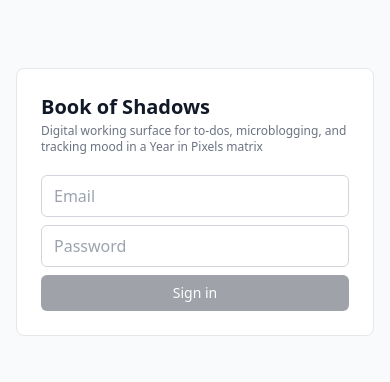
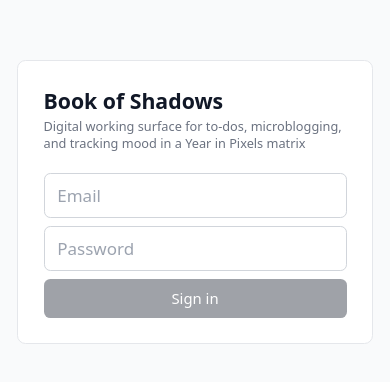
Before and after one commit to rltruong/book-of-shadows, a React (Vite) app: page / in a window 390 px wide. Shown: the part 220-602 px from the top of the page. Built offline with nearby package versions, Linux system fonts and the light colour scheme.

Commit message:
Add files via upload

```diff
--- a/src/App.jsx
+++ b/src/App.jsx
@@ -1095,7 +1095,7 @@ function svgTextWidth(str, weight, px) {
 }
 
 const inputBase =
-  'w-full px-3 py-2 bg-white border border-gray-300 rounded text-base text-gray-900 placeholder-gray-400 focus:outline-none focus:ring-1 focus:ring-gray-900 focus:border-gray-900';
+  'w-full min-w-0 px-3 py-2 bg-white border border-gray-300 rounded text-base text-gray-900 placeholder-gray-400 focus:outline-none focus:ring-1 focus:ring-gray-900 focus:border-gray-900';
 
 const labelBase = 'block text-xs font-medium text-gray-600 mb-1.5';
 
--- a/src/index.css
+++ b/src/index.css
@@ -10,3 +10,21 @@ body,
 body {
   margin: 0;
 }
+
+/* iOS Safari gives date/datetime inputs an intrinsic minimum width from
+   their internal shadow DOM, so `width: 100%` can't shrink them below it
+   and they overflow their container on narrow viewports. Zeroing min-width
+   lets the declared width win. */
+input[type='date'],
+input[type='datetime-local'] {
+  min-width: 0;
+}
+
+/* Slightly larger type on phones for legibility. Tailwind's text sizes are
+   rem-based, so bumping the root font-size scales all app text (and rem-based
+   spacing, marginally) in one place. 520px matches the useIsNarrow breakpoint. */
+@media (max-width: 520px) {
+  html {
+    font-size: 17px;
+  }
+}
```
